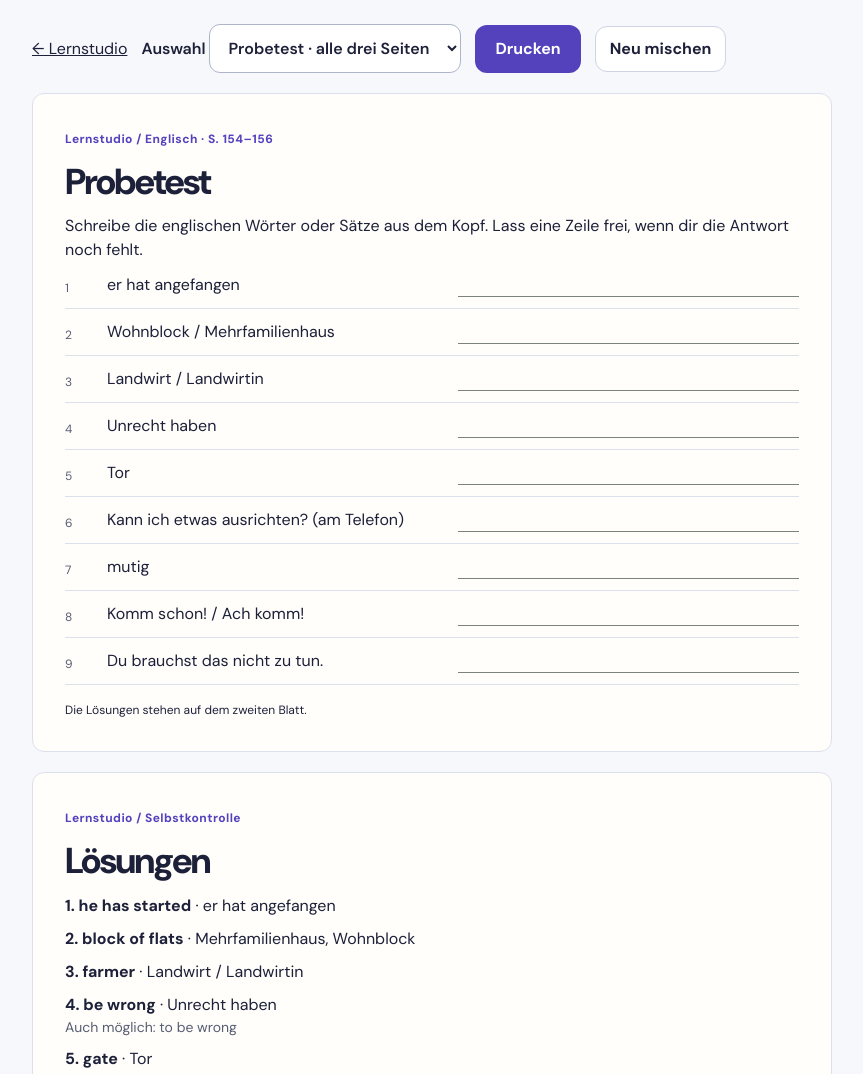
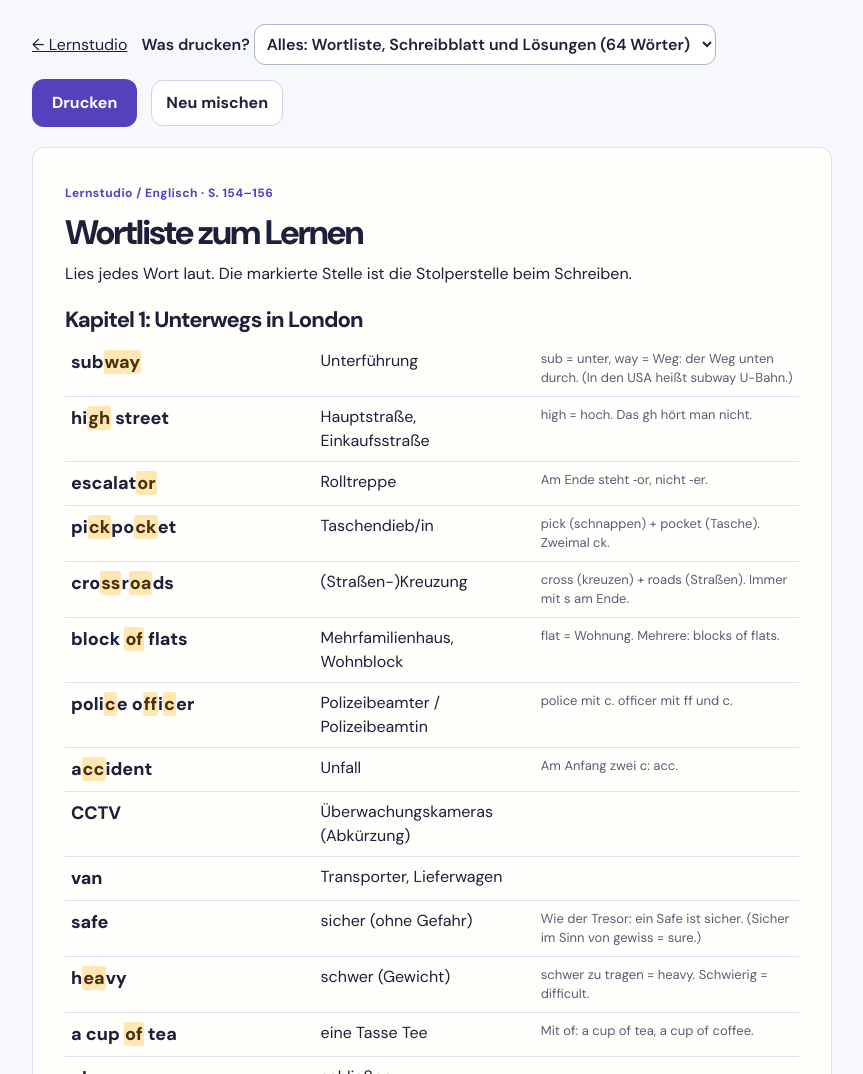
Before and after one commit to l-sayginsoy/folio-lernstudio, a plain HTML site: page lernblatt-englisch-test.html in a window 1280 px wide. Shown: the top 1074 px of the page, without its empty margins (208-1071 px from the left). Drawn offline with Linux system fonts and the light colour scheme.

Commit message:
Druckstudio: alle Wörter drucken
Neue Auswahl: „Alles“ (Wortliste mit Stolperstellen, Schreibblatt
mit allen 64 Wörtern, Lösungen), Wortliste und Schreibblatt für alle
Wörter oder je Kapitel, dazu der kurze Probetest.

Co-Authored-By: Claude Opus 5.5 <noreply@anthropic.com>

```diff
--- a/lernblatt-englisch-test.html
+++ b/lernblatt-englisch-test.html
@@ -1,11 +1,68 @@
-<!doctype html><html lang="de"><head><meta charset="utf-8"><meta name="robots" content="noindex,nofollow"><meta name="viewport" content="width=device-width, initial-scale=1"><title>Lernstudio · Druckstudio</title><link rel="stylesheet" href="studio.css?v=202611221315"><style>
-body{padding:24px}.printtools,.sheet{max-width:800px;margin:0 auto 20px}.printtools{display:flex;gap:14px;align-items:center;flex-wrap:wrap}.sheet{background:#fffefb;padding:32px;border:1px solid var(--line);border-radius:12px}.sheet h1{font-size:36px;margin:12px 0}.sheet h2{margin:20px 0 10px;font-size:24px}.wline{display:grid;grid-template-columns:32px 1fr 1fr;gap:10px;align-items:end;padding:11px 0;break-inside:avoid;border-bottom:1px solid var(--line)}.line{min-height:20px;border-bottom:1px solid #7a837d}.num{color:var(--muted);font-size:12px}.sheet footer{margin-top:16px;font-size:12px}.solutions{display:grid;gap:9px}.solutions div{break-inside:avoid}label{font-weight:600}select{max-width:100%}@page{size:A4;margin:15mm}@media print{body{padding:0;background:white}.printtools{display:none}.sheet{border:0;margin:0;border-radius:0;padding:0;background:white}.sheet+.sheet{break-before:page}.wline{padding:8px 0}.sheet h2{font-size:20px}}@media(max-width:500px){body{padding:12px}.sheet{padding:18px}.wline{grid-template-columns:20px 1.1fr .9fr}}
-</style></head><body><div class="printtools"><a href="index.html">← Lernstudio</a><label>Auswahl <select id="scope"><option value="mixed">Probetest · alle drei Seiten</option><option>154</option><option>155</option><option>156</option></select></label><button class="btn" id="print">Drucken</button><button class="ghost" id="mix">Neu mischen</button></div><div id="sheets"></div><script src="words.js?v=202611221315"></script><script>
+<!doctype html><html lang="de"><head><meta charset="utf-8"><meta name="robots" content="noindex,nofollow"><meta name="viewport" content="width=device-width, initial-scale=1"><title>Lernstudio · Druckstudio</title><link rel="stylesheet" href="studio.css?v=202611221400"><style>
+body{padding:24px}.printtools,.sheet{max-width:800px;margin:0 auto 20px}.printtools{display:flex;gap:14px;align-items:center;flex-wrap:wrap}
+.sheet{background:#fffefb;padding:32px;border:1px solid var(--line);border-radius:12px}.sheet h1{font-size:34px;margin:10px 0}.sheet h2{margin:22px 0 8px;font-size:22px}
+.intro-text{margin:0 0 10px}
+.wline{display:grid;grid-template-columns:32px 1fr 1fr;gap:10px;align-items:end;padding:11px 0;break-inside:avoid;border-bottom:1px solid var(--line)}.line{min-height:20px;border-bottom:1px solid #7a837d}.num{color:var(--muted);font-size:12px}
+.wlist{width:100%;border-collapse:collapse;margin:4px 0 8px}.wlist tr{break-inside:avoid}.wlist td{padding:8px 6px;border-bottom:1px solid var(--line);vertical-align:top}.wlist td.en{font-weight:800;font-size:18px;width:34%}.wlist td.de{width:30%}.wlist td.tip{font-size:13px;color:var(--muted)}
+.wlist mark{background:#ffe7b3;border-radius:3px;padding:0 1px}
+.sheet footer{margin-top:16px;font-size:12px}.solutions{display:grid;gap:7px}.solutions div{break-inside:avoid}.solutions h2{margin-top:14px}
+label{font-weight:600}select{max-width:100%;font-size:16px;padding:8px}
+@page{size:A4;margin:14mm}
+@media print{html,body{background:#fff!important}body{padding:0}.printtools{display:none}.sheet{border:0;margin:0;border-radius:0;padding:0;background:white}.sheet+.sheet{break-before:page}.wline{padding:8px 0}.sheet h1{font-size:28px}.sheet h2{font-size:19px;break-after:avoid}.wlist mark{background:#ffe7b3;-webkit-print-color-adjust:exact;print-color-adjust:exact}}
+@media(max-width:500px){body{padding:12px}.sheet{padding:18px}.wline{grid-template-columns:20px 1.1fr .9fr}}
+</style></head><body>
+<div class="printtools">
+  <a href="index.html">← Lernstudio</a>
+  <label>Was drucken? <select id="scope"></select></label>
+  <button class="btn" id="print">Drucken</button>
+  <button class="ghost" id="mix">Neu mischen</button>
+</div>
+<div id="sheets"></div>
+<script src="words.js?v=202611221400"></script>
+<script>
 const esc=s=>String(s).replace(/[&<>]/g,c=>({'&':'&amp;','<':'&lt;','>':'&gt;'}[c]));
+const byId=new Map(WORDS.map(w=>[w.id,w]));
 function shuffled(arr){const a=arr.slice();for(let i=a.length-1;i>0;i--){const j=Math.floor(Math.random()*(i+1));[a[i],a[j]]=[a[j],a[i]]}return a}
-function draw(){const p=document.querySelector('#scope').value;
-const cards=p==='mixed'?shuffled([154,155,156].flatMap(n=>shuffled(WORDS.filter(w=>w.page===n)).slice(0,3))):shuffled(WORDS.filter(w=>w.page===Number(p))).slice(0,10);
-const title=p==='mixed'?'Probetest':'Schreibtraining · Seite '+p;
-document.querySelector('#sheets').innerHTML='<section class="sheet"><div class="eyebrow">Lernstudio / Englisch · S. 154–156</div><h1>'+title+'</h1><p>Schreibe die englischen Wörter oder Sätze aus dem Kopf. Lass eine Zeile frei, wenn dir die Antwort noch fehlt.</p>'+cards.map((w,i)=>'<div class="wline"><span class="num">'+(i+1)+'</span><span>'+esc(w.prompt)+'</span><span class="line"></span></div>').join('')+'<footer>Die Lösungen stehen auf dem zweiten Blatt.</footer></section><section class="sheet"><div class="eyebrow">Lernstudio / Selbstkontrolle</div><h1>Lösungen</h1><div class="solutions">'+cards.map((w,i)=>'<div><b>'+(i+1)+'. '+esc(w.en)+'</b> · '+esc(w.de)+(w.ans.length>1?'<p class="caption">Auch möglich: '+w.ans.slice(1).map(esc).join(' · ')+'</p>':'')+'</div>').join('')+'</div><footer>Ausgeschriebene Formen und passende Kurzformen gelten gleichwertig.</footer></section>'}
-document.querySelector('#scope').onchange=draw;document.querySelector('#mix').onclick=draw;document.querySelector('#print').onclick=()=>window.print();draw()
+function hl(w){const bits=(w.hl||[]).filter(x=>w.en.includes(x));if(!bits.length)return esc(w.en);let t=w.en,h='';while(t.length){const hit=bits.find(x=>t.startsWith(x));h+=hit?'<mark>'+esc(hit)+'</mark>':esc(t[0]);t=t.slice(hit?hit.length:1)}return h}
+const chapters=SCENES.map((s,i)=>({no:i+1,id:s.id,name:s.name,words:s.ids.map(id=>byId.get(id)).filter(Boolean)}));
+const total=chapters.reduce((n,c)=>n+c.words.length,0);
+
+// Auswahl: alles zusammen, Wortlisten, Schreibblätter, Probetest
+const opts=[['pack','Alles: Wortliste, Schreibblatt und Lösungen ('+total+' Wörter)'],
+  ['list-all','Wortliste zum Lernen · alle '+total+' Wörter'],
+  ...chapters.map(c=>['list-'+c.id,'Wortliste · Kapitel '+c.no+': '+c.name]),
+  ['write-all','Schreibblatt mit Lösungen · alle '+total+' Wörter'],
+  ...chapters.map(c=>['write-'+c.id,'Schreibblatt · Kapitel '+c.no+': '+c.name]),
+  ['mixed','Probetest · 9 gemischte Wörter']];
+document.querySelector('#scope').innerHTML=opts.map(([v,l])=>'<option value="'+v+'">'+esc(l)+'</option>').join('');
+
+const head=(eyebrow,title,text)=>'<div class="eyebrow">'+esc(eyebrow)+'</div><h1>'+esc(title)+'</h1>'+(text?'<p class="intro-text">'+text+'</p>':'');
+function listSheet(chs){
+  return '<section class="sheet">'+head('Lernstudio / Englisch · S. 154–156','Wortliste zum Lernen','Lies jedes Wort laut. Die markierte Stelle ist die Stolperstelle beim Schreiben.')
+    +chs.map(c=>'<h2>Kapitel '+c.no+': '+esc(c.name)+'</h2><table class="wlist">'+c.words.map(w=>'<tr><td class="en">'+hl(w)+'</td><td class="de">'+esc(w.de)+'</td><td class="tip">'+esc(w.tip||'')+'</td></tr>').join('')+'</table>').join('')+'</section>';
+}
+function writeSheets(chs,title,mix){
+  let n=0;const numbered=chs.map(c=>({...c,items:(mix?shuffled(c.words):c.words).map(w=>({w,n:++n}))}));
+  const heading=c=>chs.length>1?'<h2>Kapitel '+c.no+': '+esc(c.name)+'</h2>':'';
+  const sheet='<section class="sheet">'+head('Lernstudio / Englisch · S. 154–156',title,'Schreib das englische Wort aus dem Kopf. Wenn du es nicht weißt, lass die Zeile frei und mach weiter.')
+    +numbered.map(c=>heading(c)+c.items.map(({w,n})=>'<div class="wline"><span class="num">'+n+'</span><span>'+esc(w.prompt)+'</span><span class="line"></span></div>').join('')).join('')
+    +'<footer>Die Lösungen stehen auf dem nächsten Blatt.</footer></section>';
+  const sol='<section class="sheet">'+head('Lernstudio / Selbstkontrolle','Lösungen','')+'<div class="solutions">'
+    +numbered.map(c=>heading(c)+c.items.map(({w,n})=>'<div><b>'+n+'. '+esc(w.en)+'</b> · '+esc(w.de)+(w.ans.length>1?'<span class="caption"> · auch richtig: '+w.ans.slice(1).map(esc).join(' / ')+'</span>':'')+'</div>').join('')).join('')
+    +'</div><footer>Ausgeschriebene Formen und passende Kurzformen gelten gleichwertig.</footer></section>';
+  return sheet+sol;
+}
+function draw(){
+  const v=document.querySelector('#scope').value,one=id=>chapters.filter(c=>c.id===id);
+  let html;
+  if(v==='pack')html=listSheet(chapters)+writeSheets(chapters,'Schreibblatt · alle Wörter',true);
+  else if(v==='list-all')html=listSheet(chapters);
+  else if(v.startsWith('list-'))html=listSheet(one(v.slice(5)));
+  else if(v==='write-all')html=writeSheets(chapters,'Schreibblatt · alle Wörter',true);
+  else if(v.startsWith('write-')){const c=one(v.slice(6));html=writeSheets(c,'Schreibblatt · Kapitel '+c[0].no+': '+c[0].name,true)}
+  else{const cards=shuffled([154,155,156].flatMap(p=>shuffled(WORDS.filter(w=>w.page===p)).slice(0,3)));html=writeSheets([{no:0,name:'',words:cards}],'Probetest',false)}
+  document.querySelector('#sheets').innerHTML=html;
+  document.querySelector('#mix').hidden=v.startsWith('list-');
+}
+document.querySelector('#scope').onchange=draw;document.querySelector('#mix').onclick=draw;document.querySelector('#print').onclick=()=>window.print();draw();
 </script></body></html>
```
Also changed, not shown: index.html (+1 -1 lines).
